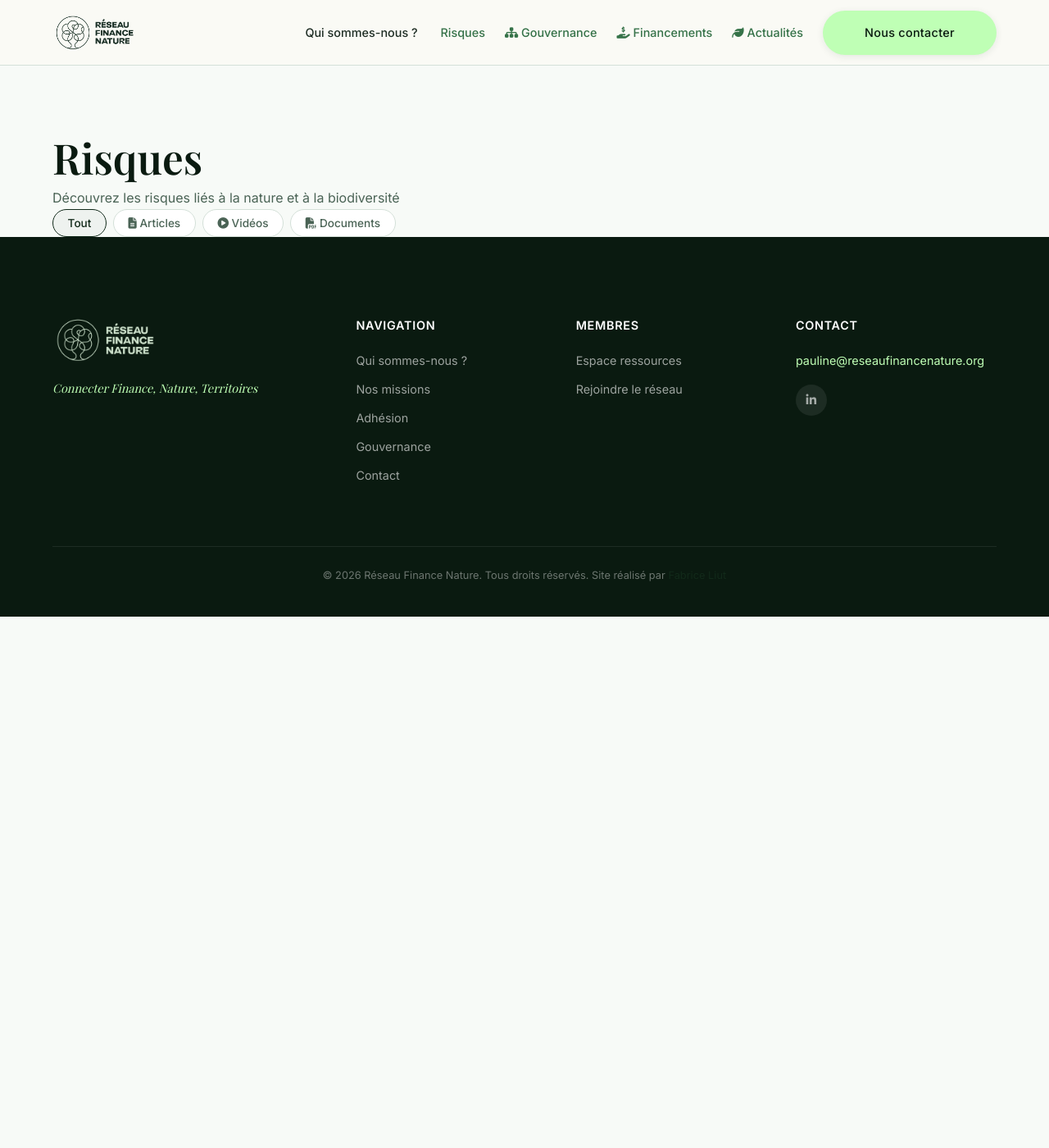
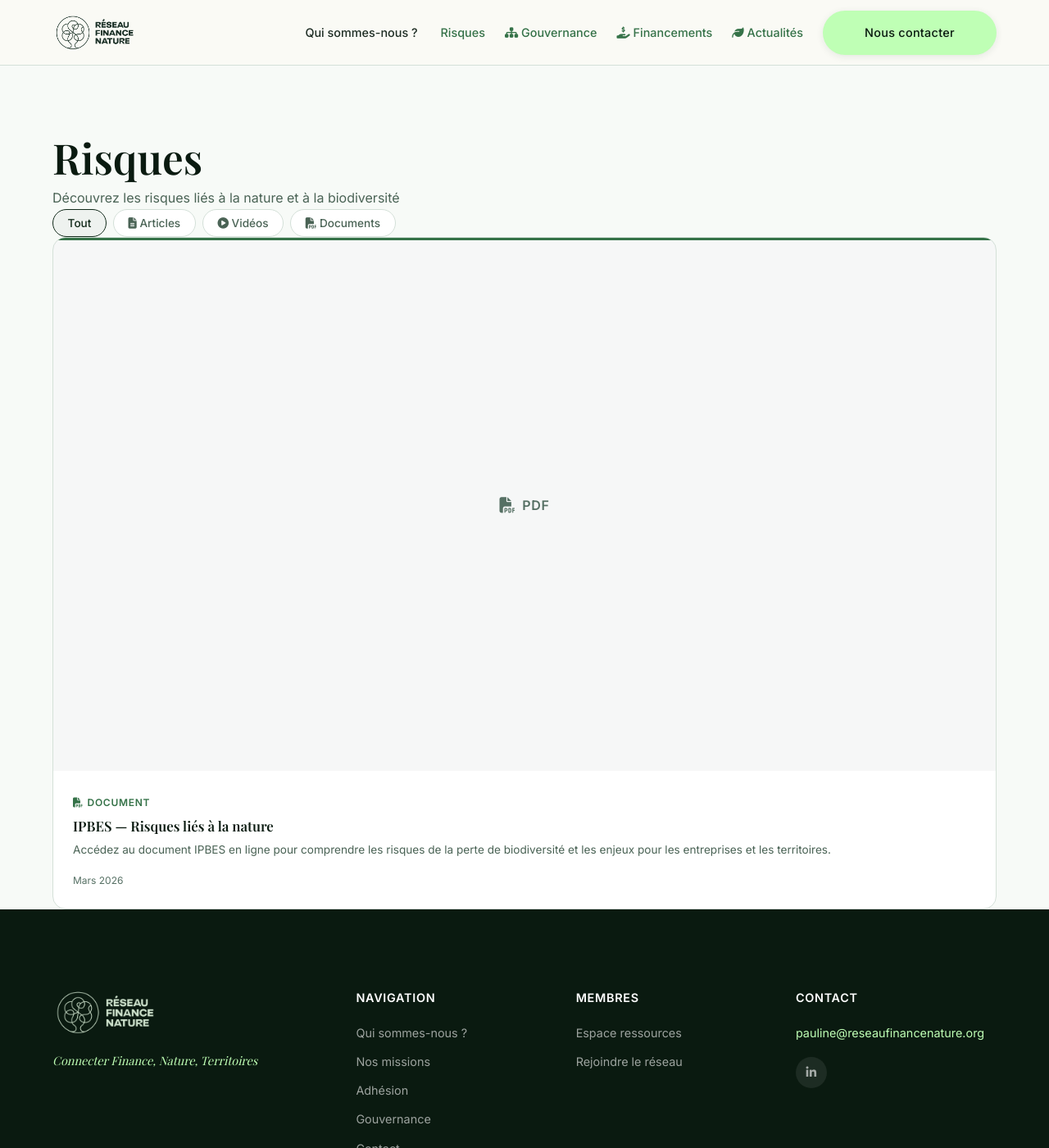
Before and after one commit to fabriceliut/reseau-finance-nature, a Jekyll site: the page built from pages/risques.html, in a window 1280 px wide and 1400 px high. Shown: the whole window at 82% size. Built offline with Jekyll 4.4.1, drawn with Linux system fonts in a browser that asks for light colours.

Commit message:
Add one PDF resource card to the Risques page

```diff
--- a/assets/css/style.css
+++ b/assets/css/style.css
@@ -1085,6 +1085,29 @@ h4 { font-size: 1.1rem; }
 .resource-card[data-type="video"] .resource-card-accent { background: #E74C3C; }
 .resource-card[data-type="article"] .resource-card-accent { background: var(--color-accent); }
 .resource-card[data-type="document"] .resource-card-accent { background: var(--color-accent); }
+
+.resource-card-thumbnail {
+  width: 100%;
+  aspect-ratio: 16 / 9;
+  background: rgba(27, 67, 50, 0.04);
+  display: flex;
+  align-items: center;
+  justify-content: center;
+  color: var(--color-text-muted);
+}
+
+.resource-card-thumbnail .thumbnail-label {
+  display: inline-flex;
+  align-items: center;
+  gap: 0.5rem;
+  font-weight: 600;
+  text-transform: uppercase;
+  letter-spacing: 0.04em;
+}
+
+.resource-card-thumbnail .thumbnail-label i {
+  font-size: 1.2rem;
+}
 
 .resource-card-body {
   padding: var(--space-md);
--- a/pages/risques.html
+++ b/pages/risques.html
@@ -20,6 +20,23 @@ permalink: /risques/
         </div>
       </div>
 
+      <div class="resource-grid" id="resourceGrid">
+        <a href="https://ipbes.canto.de/pdfviewer/viewer/viewer.html?v=IPBES12Media&portalType=v%2FIPBES12Media&column=document&id=cbeurbkq7t5vpc6fs2v9kbp75a&suffix=pdf&print=1" class="resource-card fade-up" data-type="document" target="_blank" rel="noopener noreferrer">
+          <div class="resource-card-accent"></div>
+          <div class="resource-card-thumbnail">
+            <div class="thumbnail-label">
+              <i aria-hidden="true" class="fas fa-file-pdf"></i>
+              PDF
+            </div>
+          </div>
+          <div class="resource-card-body">
+            <div class="resource-card-type"><i aria-hidden="true" class="fas fa-file-pdf"></i> Document</div>
+            <h3>IPBES — Risques liés à la nature</h3>
+            <p>Accédez au document IPBES en ligne pour comprendre les risques de la perte de biodiversité et les enjeux pour les entreprises et les territoires.</p>
+            <div class="resource-card-date">Mars 2026</div>
+          </div>
+        </a>
+      </div>
     </div>
   </div>
 </div>
```
